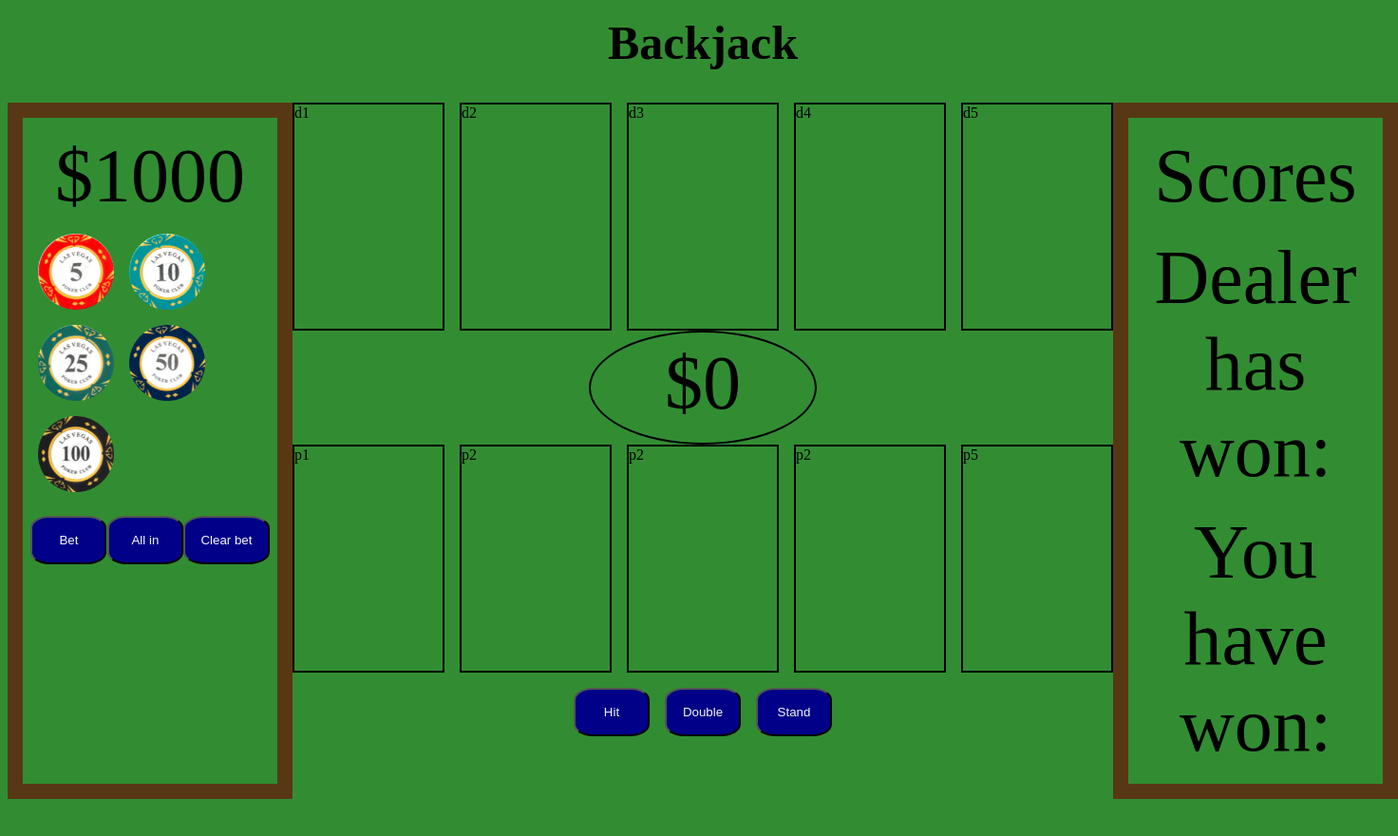
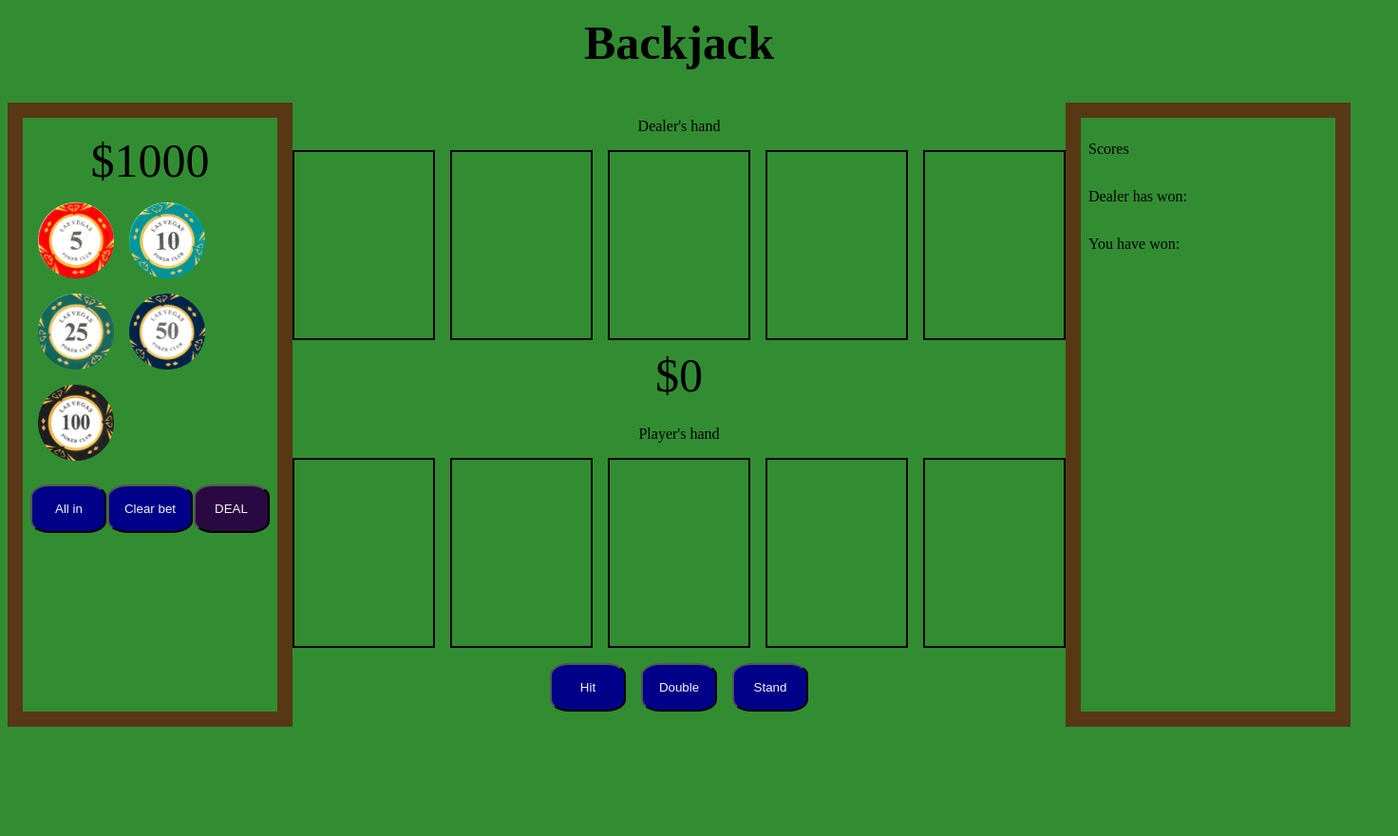
Before and after one commit to MegKM/Blackjack, a plain HTML site: page index.html in a window 1280 px wide. Shown: the top 880 px of the page at 95% size, 1472 px wide, since content can reach past the window. Drawn offline with Linux system fonts and the light colour scheme.

Commit message:
Updates to CSS layout

```diff
--- a/css/style.css
+++ b/css/style.css
@@ -7,8 +7,9 @@
 body {
     display: grid;
     grid-template-columns: 300px 1fr 300px;
-    grid-template-rows: 100px 1fr 1fr;
+    grid-template-rows: 100px 1fr 300px;
     background-color: rgb(50, 141, 50);
+    min-height: 100vh;
 }
 
 h1 {
@@ -19,9 +20,9 @@ h1 {
 }
 
 #main-board {
+    display: grid;
     grid-column: 2;
-    grid-row: 2 / span 2;
-    min-height: 100vh;
+    grid-row: 2;
     margin: 0;
     display: flex;
     flex-direction: column;
@@ -38,6 +39,7 @@ h1 {
 #left-board {
     grid-column: 1;
     padding: 1vmin;
+
 }
 
 #right-board {
@@ -53,14 +55,16 @@ h1 {
 
 #buttons-below-chips {
     display: flex;
+    flex-wrap: wrap;
     justify-content: space-evenly;
     align-items: center;
 }
 
 #players-cards > div, #dealers-cards > div{
-    height: 30vmin;
-    width: 20vmin;
+    height: 200px;
+    width: 150px;
     border: 2px solid black;
+    margin: 0;
 }
 
 #dealers-cards {
@@ -78,21 +82,26 @@ h1 {
 #pot {
     display: grid;
     grid-template-columns: 1fr;
-    height: 15vmin;
-    width: 30vmin;
-    border: 2px solid black;
+    /* height: 15vmin;
+    width: 30vmin; */
+    /* border: 2px solid black; */
     border-radius: 50%;
     vertical-align: middle;
 
 }
 
-p {
-    font-size: 10vmin;
+#money-text {
+    font-size: 50px;
     margin: 0;
     padding: 0;
     text-align: center;
     padding: 1vmin 0;
 }
+
+#deal-button {
+    background-color: rgb(42, 8, 65);
+}
+
 .gameplay-button{
     padding: 2vmin;
     background-color: rgb(0, 0, 136);
@@ -113,6 +122,8 @@ p {
     margin: 2vmin;
     justify-self: center;
 }
+
+
 
 #chips > button {
     border-radius: 100%;
--- a/index.html
+++ b/index.html
@@ -10,7 +10,7 @@
 <body>
     <h1>Backjack</h1>
     <section id="left-board">
-        <p>$<span id="current-bank">1000</span></p>
+        <p id="money-text">$<span id="current-bank">1000</span></p>
         <div id="chips">
             <button><img id="chip-value5" src="assets/chip5.png"></button>
             <button><img id="chip-value10" src="assets/chip10.png"></button>
@@ -19,29 +19,31 @@
             <button><img id="chip-value100"src="assets/chip100.png"></button>
         </div>
         <div id="buttons-below-chips">
-            <button class="gameplay-button" id="bet-button">Bet</button>
             <button class="gameplay-button" id="all-in-button">All in</button>
             <button class="gameplay-button" id="clear-bet-button">Clear bet</button>
+            <button class="gameplay-button" id="deal-button">DEAL</button>
         </div>
     </section>
 
     <section id="main-board">
+        <p>Dealer's hand</p>
         <div id="dealers-cards">
-            <div id="dealer-card1">d1</div>
-            <div id="dealer-card2">d2</div>
-            <div id="dealer-card3">d3</div>
-            <div id="dealer-card4">d4</div>
-            <div id="dealer-card5">d5</div>
+            <div id="dealer-card1"></div>
+            <div id="dealer-card2"></div>
+            <div id="dealer-card3"></div>
+            <div id="dealer-card4"></div>
+            <div id="dealer-card5"></div>
         </div>
         <div id="pot">
-            <p>$<span id="current-pot">0</span></p>
+            <p id="money-text">$<span id="current-pot">0</span></p>
         </div>
+        <p>Player's hand</p>
         <div id="players-cards">
-            <div id="player-card1">p1</div>
-            <div id="player-card2">p2</div>
-            <div id="player-card3">p2</div>
-            <div id="player-card4">p2</div>
-            <div id="player-card5">p5</div>
+            <div id="player-card1"></div>
+            <div id="player-card2"></div>
+            <div id="player-card3"></div>
+            <div id="player-card4"></div>
+            <div id="player-card5"></div>
         </div>
         <div id="gameplay-buttons-container">
             <button class="gameplay-button" id="hit-button">Hit</button>
@@ -51,6 +53,7 @@
     </section>
 
     <section id="right-board">
+
         <p>Scores</p>
         <p>Dealer has won: </p>
         <p>You have won: </p>
--- a/js/main.js
+++ b/js/main.js
@@ -39,7 +39,7 @@ let cards = '';
 
 /*----- cached elements  -----*/
 const buttonElements = {
-    betButton: document.getElementById('bet-button'),
+    dealButton: document.getElementById('deal-button'),
     allInButton: document.getElementById('all-in-button'),
     clearBetButton: document.getElementById('clear-bet-button'),
     hitButton: document.getElementById('hit-button'),
@@ -90,7 +90,7 @@ chipElements.chipValue100.addEventListener('click', moveMoney);
 
 buttonElements.clearBetButton.addEventListener('click', clearBet);
 buttonElements.allInButton.addEventListener('click', allIn);
-buttonElements.betButton.addEventListener('click', betAndStartRound);
+buttonElements.dealButton.addEventListener('click', betAndStartRound);
 
 /*----- functions -----*/
 init()
@@ -167,8 +167,8 @@ function allIn(){
 }
 
 function betAndStartRound(){
-    playersCards.first.setAttribute("class", `card ${cards[0].face}`);
-    dealersCards.first.setAttribute("class", `card ${cards[1].face}`);
-    playersCards.second.setAttribute("class", `card ${cards[2].face}`);
-    dealersCards.second.setAttribute("class", `card ${cards[3].face}`);
+    playersCards.first.setAttribute("class", `card large ${cards[0].face}`);
+    dealersCards.first.setAttribute("class", `card large ${cards[1].face}`);
+    playersCards.second.setAttribute("class", `card large ${cards[2].face}`);
+    dealersCards.second.setAttribute("class", `card large ${cards[3].face}`);
 }
```
